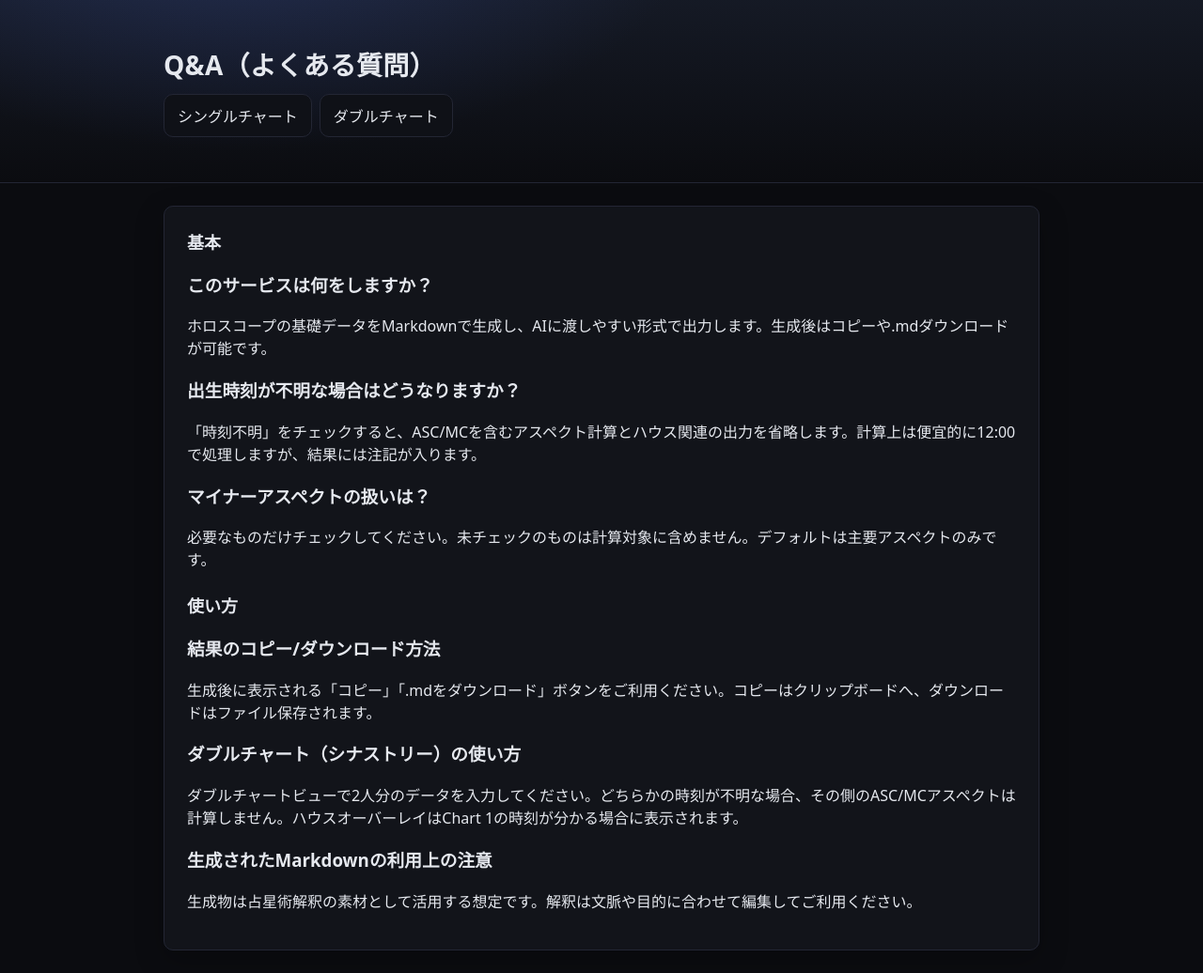
After one commit to 7water-iriumi/astro_md, a Flask app: page /faq in a window 1280 px wide. The commit adds this page. Shown: the whole page at 94% size. Run offline with Flask 3, Linux system fonts and the light colour scheme.

Commit message:
feat(faq): add FAQ page and navigation links; remove toggles\n\n- Add /faq route and templates/faq.html\n- Link Q&A from single and synastry headers\n- Replace <details> toggles with static sections\n- Minor content and structure adjustments

```diff
--- a/app.py
+++ b/app.py
@@ -16,6 +16,11 @@ swe.set_ephe_path(ephe_path)
 def index():
     """Renders the main input form."""
     return render_template('index.html')
+
+@app.route('/faq')
+def faq():
+    """Renders the FAQ page."""
+    return render_template('faq.html')
 
 @app.route('/synastry')
 def synastry():
--- /dev/null
+++ b/templates/faq.html
@@ -0,0 +1,46 @@
+<!DOCTYPE html>
+<html lang="ja">
+<head>
+  <meta charset="UTF-8">
+  <meta name="viewport" content="width=device-width, initial-scale=1">
+  <title>AstroMD Web — Q&A</title>
+  <link rel="stylesheet" href="{{ url_for('static', filename='css/main.css') }}">
+</head>
+<body>
+  <header class="app-header">
+    <div class="container">
+      <div class="title"><h1>Q&A（よくある質問）</h1></div>
+      <div class="usage">
+        <div class="actions" style="margin-top: 8px; gap: 8px;">
+          <a class="btn btn-secondary" href="{{ url_for('index') }}">シングルチャート</a>
+          <a class="btn btn-secondary" href="{{ url_for('synastry') }}">ダブルチャート</a>
+        </div>
+      </div>
+    </div>
+  </header>
+
+  <main class="container">
+    <section class="panel">
+      <h2 class="section">基本</h2>
+      <h3>このサービスは何をしますか？</h3>
+      <p>ホロスコープの基礎データをMarkdownで生成し、AIに渡しやすい形式で出力します。生成後はコピーや.mdダウンロードが可能です。</p>
+
+      <h3>出生時刻が不明な場合はどうなりますか？</h3>
+      <p>「時刻不明」をチェックすると、ASC/MCを含むアスペクト計算とハウス関連の出力を省略します。計算上は便宜的に12:00で処理しますが、結果には注記が入ります。</p>
+
+      <h3>マイナーアスペクトの扱いは？</h3>
+      <p>必要なものだけチェックしてください。未チェックのものは計算対象に含めません。デフォルトは主要アスペクトのみです。</p>
+
+      <h2 class="section" style="margin-top: 24px;">使い方</h2>
+      <h3>結果のコピー/ダウンロード方法</h3>
+      <p>生成後に表示される「コピー」「.mdをダウンロード」ボタンをご利用ください。コピーはクリップボードへ、ダウンロードはファイル保存されます。</p>
+
+      <h3>ダブルチャート（シナストリー）の使い方</h3>
+      <p>ダブルチャートビューで2人分のデータを入力してください。どちらかの時刻が不明な場合、その側のASC/MCアスペクトは計算しません。ハウスオーバーレイはChart 1の時刻が分かる場合に表示されます。</p>
+
+      <h3>生成されたMarkdownの利用上の注意</h3>
+      <p>生成物は占星術解釈の素材として活用する想定です。解釈は文脈や目的に合わせて編集してご利用ください。</p>
+    </section>
+  </main>
+</body>
+</html>
--- a/templates/index.html
+++ b/templates/index.html
@@ -21,6 +21,7 @@
                 <p>以下のフォームに出生情報を入力し「ホロスコープを生成」を押します。下部に結果が表示されます。</p>
                 <div class="actions" style="margin-top: 8px;">
                     <a class="btn" href="{{ url_for('synastry') }}">ダブルチャートはこちら</a>
+                    <a class="btn btn-secondary" href="{{ url_for('faq') }}">Q&A</a>
                 </div>
             </div>
         </div>
```
Also changed, not shown: templates/synastry.html (+6 -1 lines).
